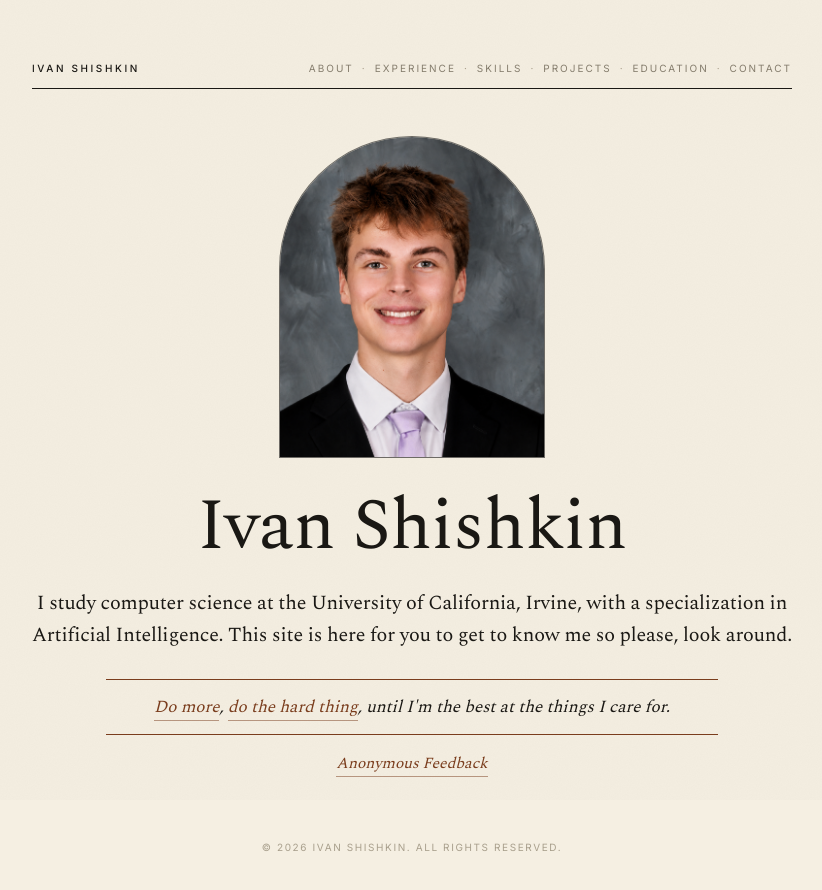
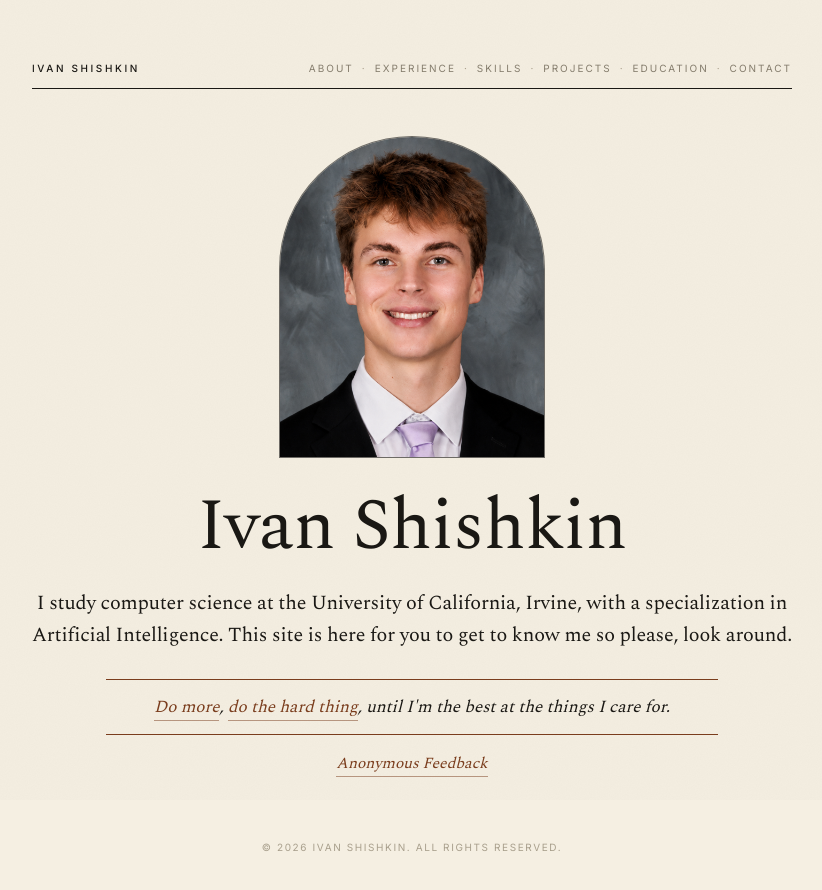
Before and after one commit to Ivan-Shishkin-Dev/Personal_Portfolio_3, a Next.js app: page / in a window 1280 px wide. Shown: the top 890 px of the page, without its empty margins (228-1050 px from the left). Built offline with nearby package versions, Linux system fonts and the light colour scheme.

Commit message:
Nudge hero portrait right for better framing

```diff
--- a/app/globals.css
+++ b/app/globals.css
@@ -319,6 +319,7 @@ article li a:hover,
 .hero-portrait img {
   object-fit: cover;
   object-position: center 6%;
+  transform: translateX(12px) scale(1.1);
 }
 
 .hero-centered { text-align: center; }
```
